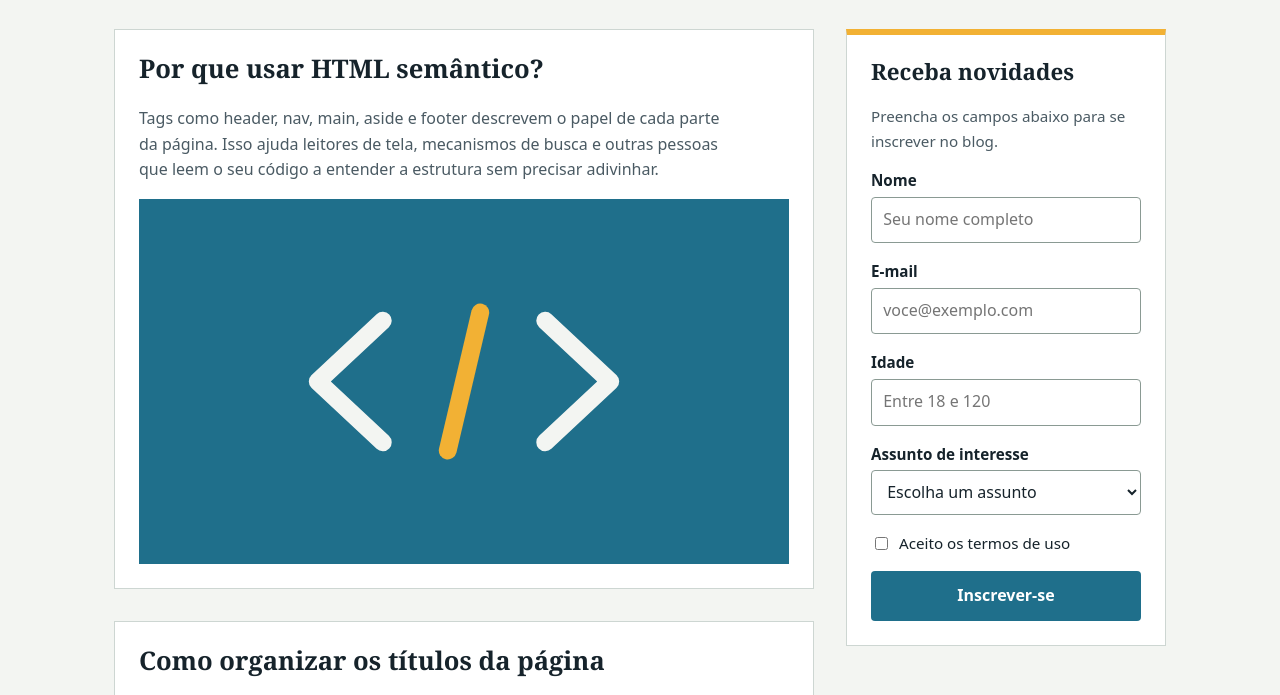
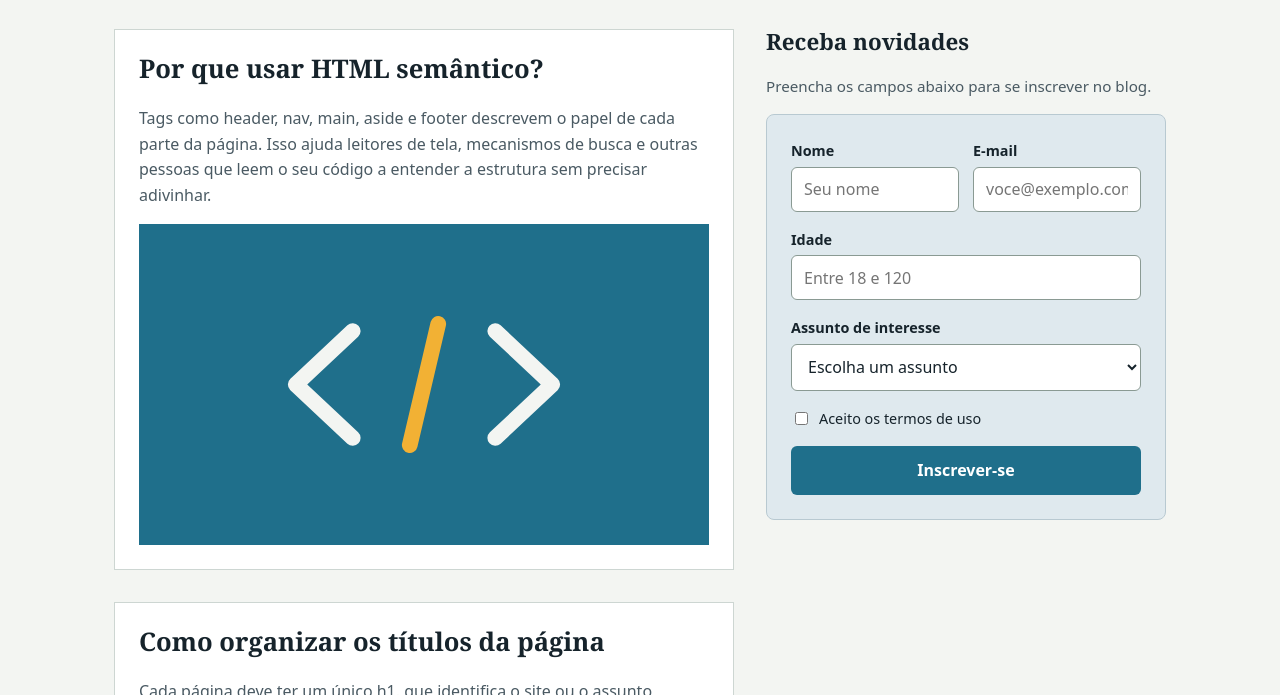
Before and after one commit to maickbrahim/Form-html, a plain HTML site: page index.html in a window 1280 px wide. Shown: the part 133-828 px from the top of the page. Drawn offline with Linux system fonts and the light colour scheme.

Commit message:
Formulário

```diff
--- a/index.html
+++ b/index.html
@@ -4,215 +4,7 @@
   <meta charset="UTF-8">
   <meta name="viewport" content="width=device-width, initial-scale=1.0">
   <title>Diário do Dev - Blog</title>
-
-  <style>
-    :root {
-      --fundo: #f3f5f2;
-      --tinta: #16232b;
-      --tinta-suave: #4a5a63;
-      --azul: #1f6f8b;
-      --ambar: #f2b134;
-      --linha: #cdd6d2;
-      --branco: #ffffff;
-    }
-
-    * {
-      box-sizing: border-box;
-    }
-
-    body {
-      margin: 0;
-      background: var(--fundo);
-      color: var(--tinta);
-      font-family: system-ui, -apple-system, "Segoe UI", Roboto, Arial, sans-serif;
-      line-height: 1.6;
-    }
-
-    h1, h2 {
-      font-family: Georgia, "Times New Roman", serif;
-      line-height: 1.2;
-    }
-
-    /* ---------- Cabeçalho ---------- */
-    header {
-      background: var(--tinta);
-      color: var(--fundo);
-      padding: 1.5rem 1.5rem 0;
-    }
-
-    header h1 {
-      max-width: 1100px;
-      margin: 0 auto 1rem;
-      font-size: 2.2rem;
-      letter-spacing: -0.01em;
-    }
-
-    nav ul {
-      max-width: 1100px;
-      margin: 0 auto;
-      padding: 0;
-      list-style: none;
-      display: flex;
-      gap: 1.5rem;
-    }
-
-    nav a {
-      display: inline-block;
-      padding: 0.6rem 0;
-      color: var(--fundo);
-      text-decoration: none;
-      border-bottom: 3px solid transparent;
-    }
-
-    nav a:hover,
-    nav a:focus-visible {
-      border-bottom-color: var(--ambar);
-    }
-
-    /* ---------- Layout principal ---------- */
-    .conteudo {
-      max-width: 1100px;
-      margin: 2rem auto;
-      padding: 0 1.5rem;
-      display: grid;
-      grid-template-columns: 1fr 320px;
-      gap: 2rem;
-      align-items: start;
-    }
-
-    main {
-      display: grid;
-      gap: 2rem;
-    }
-
-    article {
-      background: var(--branco);
-      border: 1px solid var(--linha);
-      padding: 1.5rem;
-    }
-
-    article h2 {
-      margin-top: 0;
-      font-size: 1.6rem;
-    }
-
-    article p {
-      max-width: 65ch;
-      color: var(--tinta-suave);
-    }
-
-    article img {
-      display: block;
-      width: 100%;
-      height: auto;
-      margin-top: 1rem;
-    }
-
-    /* ---------- Aside e formulário ---------- */
-    aside {
-      background: var(--branco);
-      border: 1px solid var(--linha);
-      border-top: 6px solid var(--ambar);
-      padding: 1.5rem;
-      position: sticky;
-      top: 1rem;
-    }
-
-    aside h2 {
-      margin-top: 0;
-      font-size: 1.4rem;
-    }
-
-    aside > p {
-      margin-top: 0;
-      color: var(--tinta-suave);
-      font-size: 0.95rem;
-    }
-
-    form div {
-      margin-bottom: 1rem;
-    }
-
-    label {
-      display: block;
-      margin-bottom: 0.25rem;
-      font-weight: 600;
-      font-size: 0.95rem;
-    }
-
-    input[type="text"],
-    input[type="email"],
-    input[type="number"],
-    select {
-      width: 100%;
-      padding: 0.6rem 0.7rem;
-      border: 1px solid #8a9a93;
-      border-radius: 4px;
-      background: var(--branco);
-      color: var(--tinta);
-      font: inherit;
-    }
-
-    input:focus-visible,
-    select:focus-visible,
-    button:focus-visible,
-    input[type="checkbox"]:focus-visible {
-      outline: 3px solid var(--azul);
-      outline-offset: 2px;
-    }
-
-    .termos {
-      display: flex;
-      align-items: flex-start;
-      gap: 0.5rem;
-    }
-
-    .termos input {
-      margin-top: 0.35rem;
-    }
-
-    .termos label {
-      margin: 0;
-      font-weight: 400;
-    }
-
-    button {
-      width: 100%;
-      padding: 0.75rem 1rem;
-      border: 0;
-      border-radius: 4px;
-      background: var(--azul);
-      color: var(--branco);
-      font: inherit;
-      font-weight: 700;
-      cursor: pointer;
-    }
-
-    button:hover {
-      background: #185a72;
-    }
-
-    /* ---------- Rodapé ---------- */
-    footer {
-      margin-top: 2rem;
-      padding: 1.5rem;
-      background: var(--tinta);
-      color: var(--fundo);
-      text-align: center;
-      font-size: 0.9rem;
-    }
-
-    /* ---------- Telas pequenas ---------- */
-    @media (max-width: 800px) {
-      .conteudo {
-        grid-template-columns: 1fr;
-      }
-
-      aside {
-        position: static;
-      }
-    }
-  </style>
+  <link rel="stylesheet" href="style.css">
 </head>
 
 <body>
@@ -262,9 +54,11 @@
       <h2>Receba novidades</h2>
       <p>Preencha os campos abaixo para se inscrever no blog.</p>
 
-      <form method="get">
+      <form class="formulario" method="get">
 
-        <div>
+        <!-- Nome e e-mail lado a lado -->
+        <div class="linha">
+          <div class="campo metade">
             <label for="nome">Nome</label>
             <input
               type="text"
@@ -274,10 +68,10 @@
               minlength="3"
               pattern="[A-Za-zÀ-ÿ\s]{3,}"
               title="Digite pelo menos 3 letras, sem números"
-            placeholder="Seu nome completo">
+              placeholder="Seu nome">
           </div>
 
-        <div>
+          <div class="campo metade">
             <label for="email">E-mail</label>
             <input
               type="email"
@@ -286,8 +80,9 @@
               required
               placeholder="voce@exemplo.com">
           </div>
+        </div>
 
-        <div>
+        <div class="campo">
           <label for="idade">Idade</label>
           <input
             type="number"
@@ -299,7 +94,7 @@
             placeholder="Entre 18 e 120">
         </div>
 
-        <div>
+        <div class="campo">
           <label for="assunto">Assunto de interesse</label>
           <select id="assunto" name="assunto" required>
             <option value="">Escolha um assunto</option>
@@ -322,7 +117,7 @@
   </div>
 
   <footer>
-    <p>&copy; 2026 Diário do Dev. Projeto de estudo em HTML.</p>
+    <p>&copy; 2026 Diário do Dev. Projeto de estudo em HTML e CSS.</p>
   </footer>
 
 </body>
--- /dev/null
+++ b/style.css
@@ -0,0 +1,244 @@
+:root {
+  --fundo: #f3f5f2;
+  --tinta: #16232b;
+  --tinta-suave: #4a5a63;
+  --azul: #1f6f8b;
+  --azul-escuro: #185a72;
+  --ambar: #f2b134;
+  --linha: #cdd6d2;
+  --branco: #ffffff;
+  --fundo-form: #dfe9ee;
+  --borda-form: #b8c9d1;
+}
+
+* {
+  box-sizing: border-box;
+}
+
+body {
+  margin: 0;
+  background-color: var(--fundo);
+  color: var(--tinta);
+  font-family: system-ui, -apple-system, "Segoe UI", Roboto, Arial, sans-serif;
+  line-height: 1.6;
+}
+
+h1,
+h2 {
+  font-family: Georgia, "Times New Roman", serif;
+  line-height: 1.2;
+}
+
+/* ---------- Cabeçalho ---------- */
+header {
+  background-color: var(--tinta);
+  color: var(--fundo);
+  padding: 1.5rem 1.5rem 0;
+}
+
+header h1 {
+  max-width: 1100px;
+  margin: 0 auto 1rem;
+  font-size: 2.2rem;
+}
+
+nav ul {
+  max-width: 1100px;
+  margin: 0 auto;
+  padding: 0;
+  list-style: none;
+  display: flex;
+  gap: 1.5rem;
+}
+
+nav a {
+  display: inline-block;
+  padding: 0.6rem 0;
+  color: var(--fundo);
+  text-decoration: none;
+  border-bottom: 3px solid transparent;
+}
+
+nav a:hover,
+nav a:focus-visible {
+  border-bottom-color: var(--ambar);
+}
+
+/* ---------- Layout principal ---------- */
+.conteudo {
+  max-width: 1100px;
+  margin: 2rem auto;
+  padding: 0 1.5rem;
+  display: grid;
+  grid-template-columns: 1fr 400px;
+  gap: 2rem;
+  align-items: start;
+}
+
+main {
+  display: grid;
+  gap: 2rem;
+}
+
+article {
+  background-color: var(--branco);
+  border: 1px solid var(--linha);
+  padding: 1.5rem;
+}
+
+article h2 {
+  margin-top: 0;
+  font-size: 1.6rem;
+}
+
+article p {
+  max-width: 65ch;
+  color: var(--tinta-suave);
+}
+
+article img {
+  display: block;
+  width: 100%;
+  height: auto;
+  margin-top: 1rem;
+}
+
+/* ---------- Aside ---------- */
+aside {
+  position: sticky;
+  top: 1rem;
+}
+
+aside h2 {
+  margin-top: 0;
+  font-size: 1.4rem;
+}
+
+aside > p {
+  margin-top: 0;
+  color: var(--tinta-suave);
+  font-size: 0.95rem;
+}
+
+/* ---------- Formulário ---------- */
+
+/* Container: largura máxima, padding e fundo diferente da página */
+.formulario {
+  max-width: 420px;
+  padding: 1.5rem;
+  background-color: var(--fundo-form);
+  border: 1px solid var(--borda-form);
+  border-radius: 8px;
+
+  /* Campos um embaixo do outro */
+  display: flex;
+  flex-direction: column;
+  gap: 1rem;
+}
+
+/* Cada campo: label em cima, input embaixo */
+.campo {
+  display: flex;
+  flex-direction: column;
+  gap: 0.3rem;
+}
+
+/* Bônus: nome e e-mail lado a lado */
+.linha {
+  display: flex;
+  justify-content: space-between;
+}
+
+.metade {
+  width: 48%;
+}
+
+/* Labels */
+.formulario label {
+  font-size: 0.9rem;
+  font-weight: 600;
+  color: var(--tinta);
+}
+
+/* Inputs e select */
+.formulario input[type="text"],
+.formulario input[type="email"],
+.formulario input[type="number"],
+.formulario select {
+  width: 100%;
+  padding: 0.65rem 0.75rem;
+  border: 1px solid #8a9a93;
+  border-radius: 6px;
+  background-color: var(--branco);
+  color: var(--tinta);
+  font-family: inherit;
+  font-size: 1rem;
+}
+
+.formulario input:focus-visible,
+.formulario select:focus-visible,
+.formulario button:focus-visible {
+  outline: 3px solid var(--azul);
+  outline-offset: 2px;
+}
+
+/* Checkbox de termos */
+.termos {
+  display: flex;
+  align-items: center;
+  gap: 0.5rem;
+}
+
+.termos label {
+  font-weight: 400;
+}
+
+/* Botão de enviar */
+.formulario button {
+  padding: 0.85rem 1rem;
+  border: none;
+  border-radius: 6px;
+  background-color: var(--azul);
+  color: var(--branco);
+  font-family: inherit;
+  font-size: 1rem;
+  font-weight: 700;
+  cursor: pointer;
+}
+
+.formulario button:hover {
+  background-color: var(--azul-escuro);
+}
+
+/* ---------- Rodapé ---------- */
+footer {
+  margin-top: 2rem;
+  padding: 1.5rem;
+  background-color: var(--tinta);
+  color: var(--fundo);
+  text-align: center;
+  font-size: 0.9rem;
+}
+
+/* ---------- Telas pequenas ---------- */
+@media (max-width: 800px) {
+  .conteudo {
+    grid-template-columns: 1fr;
+  }
+
+  aside {
+    position: static;
+  }
+}
+
+/* Em telas bem estreitas, nome e e-mail voltam a ficar um embaixo do outro */
+@media (max-width: 420px) {
+  .linha {
+    flex-direction: column;
+    gap: 1rem;
+  }
+
+  .metade {
+    width: 100%;
+  }
+}
```
Lines whose indentation alone changed are shown as unchanged.
